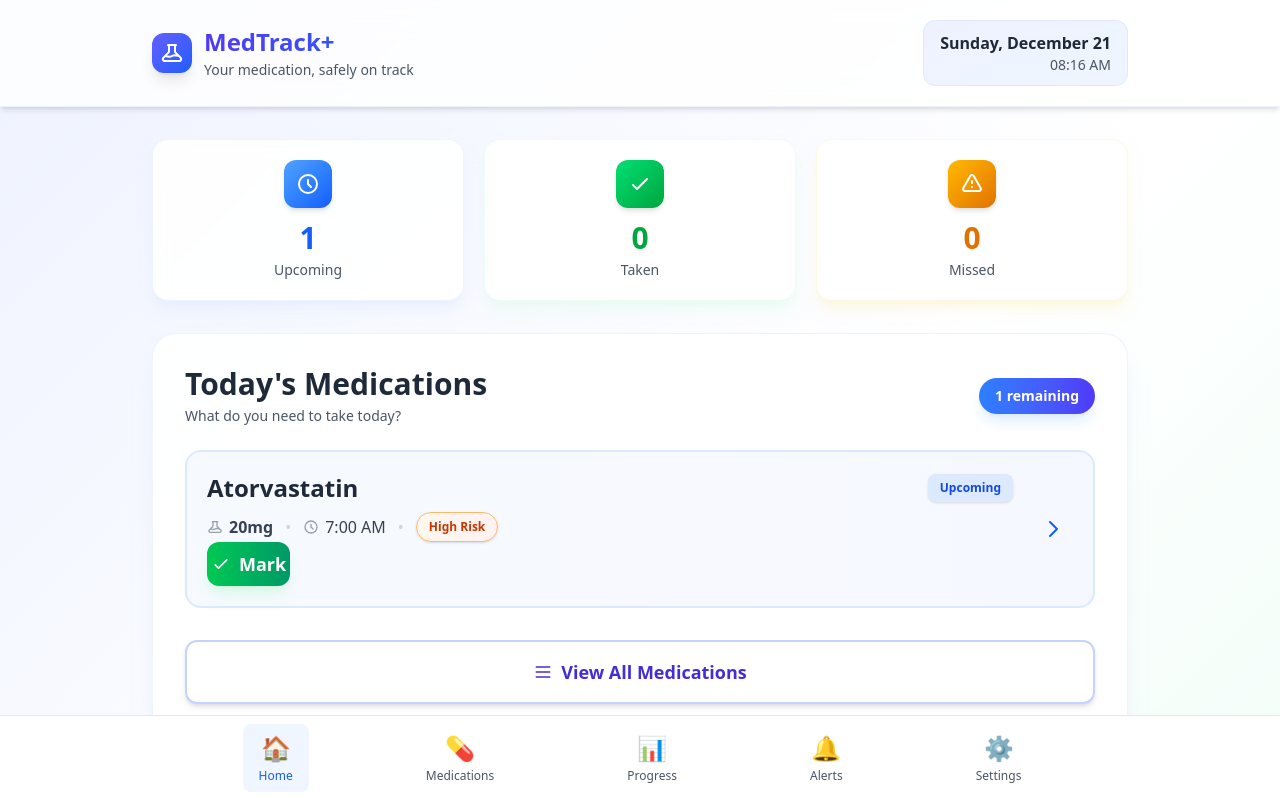
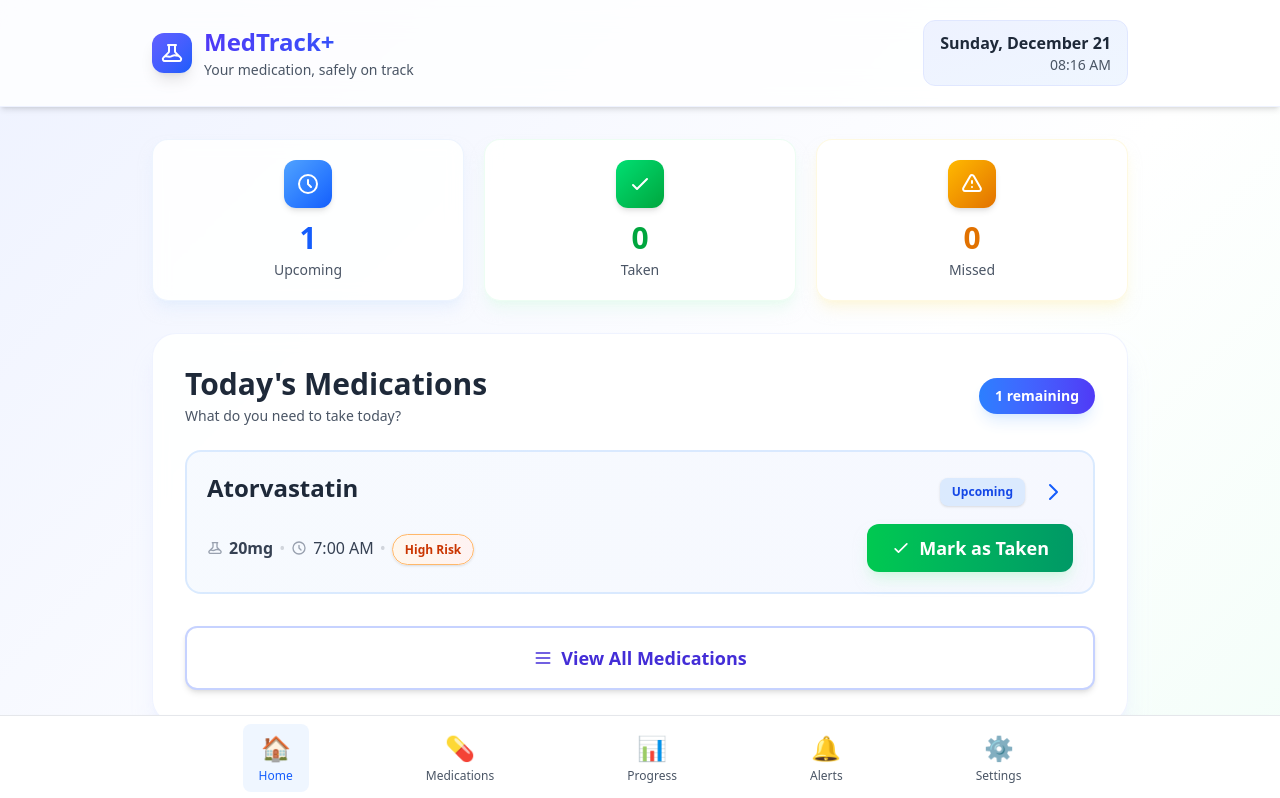
Before and after one commit to Neon-099/Medication-Tracker-Reminder, a React app in the folder app/: page / in a window 1280 px wide. Shown: the top 798 px of the page. Built offline with nearby package versions, Linux system fonts and the light colour scheme; the HTML template or start-up script is replaced by a standard one.

Commit message:
updated medication card mark as taken

```diff
--- a/app/src/components/user/MedicationCard.tsx
+++ b/app/src/components/user/MedicationCard.tsx
@@ -1,5 +1,6 @@
 import { Link } from "react-router-dom";
 import { useMedications } from "../../context/MedicationContext";
+import { useState } from "react";
 
 const getStatusText = (status: 'taken' | 'upcoming' | 'missed') => {
     switch (status) {
@@ -41,8 +42,6 @@ const formatTime = (time: string) => {
     return `${displayHour}:${minutes} ${ampm}`;
   };
 
-
-
 interface MedicationProps {
     medication: any,
     status: any
@@ -50,78 +49,137 @@ interface MedicationProps {
 }
 
 const MedicationCard = ({ medication, status, id  }: MedicationProps) => {
-
-    //DECONSTRUCTED
     const { markAsTaken } = useMedications();
-
+    const [isMarking, setIsMarking] = useState(false);
+    const [justMarked, setJustMarked] = useState(false);
 
     const handleMarkAsTaken = () => {
+        if (status === 'taken' || isMarking) return;
+
+        setIsMarking(true);
         markAsTaken(id);
+
+        // Visual feedback animation
+        setTimeout(() => {
+            setJustMarked(true);
+            setIsMarking(false);
+        }, 300);
     };
+
+    const isTaken = status === 'taken' || justMarked;
 
     return (
         <div
             key={id}
-            className={`group flex items-center gap-5 p-5 rounded-2xl border-2 transition-all duration-300 ${
-            status === 'taken'
-                ? 'border-green-200/50 bg-gradient-to-r from-green-50/50 to-emerald-50/50 hover:shadow-lg hover:shadow-green-100/50'
+            className={`group flex flex-col sm:flex-row items-stretch sm:items-center gap-4 sm:gap-5 p-4 sm:p-5 rounded-2xl border-2 transition-all duration-300 ${
+            isTaken
+                ? 'border-green-200/50 bg-gradient-to-r from-green-50/50 to-emerald-50/50 shadow-md shadow-green-100/30'
                 : status === 'upcoming'
                 ? 'border-blue-200/50 bg-gradient-to-r from-blue-50/50 to-indigo-50/50 hover:border-blue-300 hover:shadow-xl hover:shadow-blue-200/50 hover:-translate-y-0.5'
                 : 'border-amber-200/50 bg-gradient-to-r from-amber-50/50 to-yellow-50/50 hover:shadow-lg hover:shadow-amber-100/50'
-            }`}
+            } ${justMarked ? 'animate-pulse' : ''}`}
             >
 
+            {/* Main Content */}
+            <div className="flex-1 min-w-0 flex flex-col gap-3">
+                {/* Header Row */}
+                <div className="flex items-start justify-between gap-3">
                     <div className="flex-1 min-w-0">
-                <div className="flex items-center justify-between mb-2 flex-wrap gap-2">
-                    <h3 className="text-xl md:text-2xl font-bold text-gray-800">{medication.name}</h3>
+                        <h3 className="text-lg sm:text-xl md:text-2xl font-bold text-gray-800 break-words">
+                            {medication.name}
+                        </h3>
+                    </div>
+                    <div className="flex items-center gap-2 flex-shrink-0">
                         <span className={`px-3 py-1.5 rounded-lg text-xs font-bold whitespace-nowrap shadow-sm ${
-                    status === 'taken' ? 'bg-green-100 text-green-700' :
+                        isTaken ? 'bg-green-100 text-green-700' :
                         status === 'upcoming' ? 'bg-blue-100 text-blue-700' :
                         'bg-amber-100 text-amber-700'
                         }`}>
-                    {getStatusText(status)}
+                        {getStatusText(isTaken ? 'taken' : status)}
                         </span>
-                </div>
-
-                <div className="flex items-center gap-3 text-gray-700 flex-wrap">
-                    <div className="flex items-center gap-1.5">
-                        <svg className="w-4 h-4 text-gray-400" fill="none" stroke="currentColor" viewBox="0 0 24 24">
-                            <path strokeLinecap="round" strokeLinejoin="round" strokeWidth={2} d="M19.428 15.428a2 2 0 00-1.022-.547l-2.387-.477a6 6 0 00-3.86.517l-.318.158a6 6 0 01-3.86.517L6.05 15.21a2 2 0 00-1.806.547M8 4h8l-1 1v5.172a2 2 0 00.586 1.414l5 5c1.26 1.26.367 3.414-1.415 3.414H4.828c-1.782 0-2.674-2.154-1.414-3.414l5-5A2 2 0 009 10.172V5L8 4z" />
-                        </svg>
-                        <span className="text-sm md:text-base font-semibold">{medication.dosage}mg</span>
-                    </div>
-                        <span className="text-gray-300">•</span>
-                    <div className="flex items-center gap-1.5">
-                        <svg className="w-4 h-4 text-gray-400" fill="none" stroke="currentColor" viewBox="0 0 24 24">
-                            <path strokeLinecap="round" strokeLinejoin="round" strokeWidth={2} d="M12 8v4l3 3m6-3a9 9 0 11-18 0 9 9 0 0118 0z" />
-                        </svg>
-                        <span className="text-sm md:text-base font-medium">{formatTime(medication.scheduledTime)}</span>
-                    </div>
-                        <span className="text-gray-300">•</span>
-                        {getRiskLevelBadge(medication.riskLevel)}
-                </div>
-                <button
-                    onClick={handleMarkAsTaken}
-                    className="flex-1 bg-gradient-to-r from-green-500 to-emerald-600 hover:from-green-600 hover:to-emerald-700 text-white font-bold py-2 px-1 rounded-xl text-base md:text-lg transition-all shadow-lg shadow-green-200/50 hover:shadow-xl hover:shadow-green-300/50 active:scale-95 flex items-center justify-center gap-2"
-                >                    <svg className="w-5 h-5" fill="none" stroke="currentColor" viewBox="0 0 24 24">
-                    <path strokeLinecap="round" strokeLinejoin="round" strokeWidth={2} d="M5 13l4 4L19 7" />
-                    </svg>
-                    Mark
-                </button>
-            </div>
-
-            {status === 'upcoming' && (
+                        {status === 'upcoming' && !isTaken && (
                             <Link
                                 to={`/medications/${medication.id}`}
-                className="text-blue-600 hover:text-blue-700 transition-colors p-2 rounded-lg hover:bg-blue-50"
+                                className="text-blue-600 hover:text-blue-700 transition-colors p-2 rounded-lg hover:bg-blue-50 active:bg-blue-100 flex-shrink-0"
                                 aria-label="View details"
                             >
-                <svg className="w-6 h-6" fill="none" stroke="currentColor" viewBox="0 0 24 24">
+                                <svg className="w-5 h-5 sm:w-6 sm:h-6" fill="none" stroke="currentColor" viewBox="0 0 24 24">
                                 <path strokeLinecap="round" strokeLinejoin="round" strokeWidth={2} d="M9 5l7 7-7 7" />
                                 </svg>
                             </Link>
                         )}
                     </div>
+                </div>
+
+                {/* Medication Details */}
+                <div className="flex flex-wrap items-center justify-between gap-2 sm:gap-3 text-gray-700">
+                    <div className="flex items-center gap-1.5">
+                        <div className="flex items-center gap-1.5">
+                            <svg className="w-4 h-4 text-gray-400 flex-shrink-0" fill="none" stroke="currentColor" viewBox="0 0 24 24">
+                                <path strokeLinecap="round" strokeLinejoin="round" strokeWidth={2} d="M19.428 15.428a2 2 0 00-1.022-.547l-2.387-.477a6 6 0 00-3.86.517l-.318.158a6 6 0 01-3.86.517L6.05 15.21a2 2 0 00-1.806.547M8 4h8l-1 1v5.172a2 2 0 00.586 1.414l5 5c1.26 1.26.367 3.414-1.415 3.414H4.828c-1.782 0-2.674-2.154-1.414-3.414l5-5A2 2 0 009 10.172V5L8 4z" />
+                            </svg>
+                            <span className="text-sm sm:text-base font-semibold">{medication.dosage}mg</span>
+                        </div>
+                        <span className="text-gray-300 hidden sm:inline">•</span>
+                        <div className="flex items-center gap-1.5">
+                            <svg className="w-4 h-4 text-gray-400 flex-shrink-0" fill="none" stroke="currentColor" viewBox="0 0 24 24">
+                                <path strokeLinecap="round" strokeLinejoin="round" strokeWidth={2} d="M12 8v4l3 3m6-3a9 9 0 11-18 0 9 9 0 0118 0z" />
+                            </svg>
+                            <span className="text-sm sm:text-base font-medium">{formatTime(medication.scheduledTime)}</span>
+                        </div>
+                        <span className="text-gray-300 hidden sm:inline">•</span>
+                        <div className="w-full sm:w-auto">
+                            {getRiskLevelBadge(medication.riskLevel)}
+                        </div>
+                    </div>
+
+                    {/* Mark as Taken Button - Mobile Optimized */}
+                    <div className="">
+                        <button
+                        onClick={handleMarkAsTaken}
+                        disabled={isTaken || isMarking || status === 'missed'}
+                        className={`
+                            w-full sm:w-auto sm:max-w-xs
+                            ${isTaken
+                                ? 'bg-gradient-to-r from-green-400 to-green-500 cursor-not-allowed opacity-75'
+                                : 'bg-gradient-to-r from-green-500 to-emerald-600 hover:from-green-600 hover:to-emerald-700 active:scale-95'
+                            }
+                            text-white font-bold py-3 sm:py-2.5 px-6 rounded-xl
+                            text-base sm:text-lg transition-all duration-200
+                            shadow-lg shadow-green-200/50 hover:shadow-xl hover:shadow-green-300/50
+                            flex items-center justify-center gap-2
+                            min-h-[48px] sm:min-h-[44px]
+                            ${isMarking ? 'animate-pulse' : ''}
+                        `}
+                    >
+                        {isMarking ? (
+                            <>
+                                <svg className="animate-spin w-5 h-5" fill="none" viewBox="0 0 24 24">
+                                    <circle className="opacity-25" cx="12" cy="12" r="10" stroke="currentColor" strokeWidth="4"></circle>
+                                    <path className="opacity-75" fill="currentColor" d="M4 12a8 8 0 018-8V0C5.373 0 0 5.373 0 12h4zm2 5.291A7.962 7.962 0 014 12H0c0 3.042 1.135 5.824 3 7.938l3-2.647z"></path>
+                                </svg>
+                                <span>Marking...</span>
+                            </>
+                        ) : isTaken ? (
+                            <>
+                                <svg className="w-5 h-5" fill="none" stroke="currentColor" viewBox="0 0 24 24">
+                                    <path strokeLinecap="round" strokeLinejoin="round" strokeWidth={2.5} d="M5 13l4 4L19 7" />
+                                </svg>
+                                <span>Marked as Taken</span>
+                            </>
+                        ) : (
+                            <>
+                                <svg className="w-5 h-5" fill="none" stroke="currentColor" viewBox="0 0 24 24">
+                                    <path strokeLinecap="round" strokeLinejoin="round" strokeWidth={2} d="M5 13l4 4L19 7" />
+                                </svg>
+                                <span>Mark as Taken</span>
+                            </>
+                        )}
+                        </button>
+                    </div>
+                </div>
+            </div>
+        </div>
     )
 }
 export default MedicationCard;
```
Lines whose indentation alone changed are shown as unchanged.
